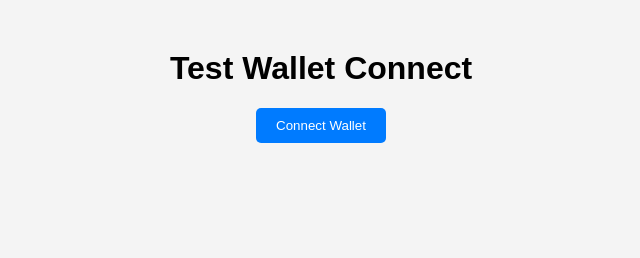
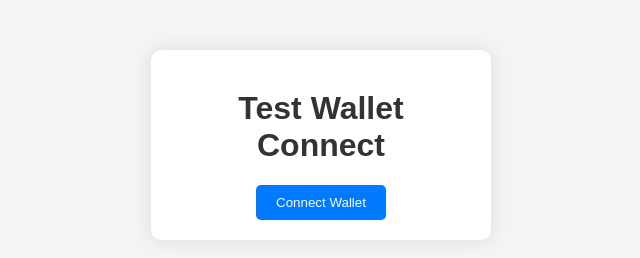
Before and after one commit to timsticks/walletconnect-test, a plain HTML site: page index.html in a window 1280 px wide. Shown: the whole page, without its empty margins (319-959 px from the left). Drawn offline with Linux system fonts and the light colour scheme.

Commit message:
Update styles.css

```diff
--- a/styles.css
+++ b/styles.css
@@ -2,28 +2,35 @@ body {
     font-family: Arial, sans-serif;
     text-align: center;
     background-color: #f4f4f4;
+    color: #333;
     margin: 0;
     padding: 0;
 }
 
 .container {
-    margin-top: 50px;
+    padding: 20px;
+    margin: 50px auto;
+    width: 300px;
+    background: #fff;
+    border-radius: 10px;
+    box-shadow: 0 0 20px rgba(0, 0, 0, 0.1);
+}
+
+h1 {
+    margin-top: 20px;
+    color: #333;
 }
 
 button {
-    padding: 10px 20px;
     background-color: #007bff;
     color: #fff;
     border: none;
+    padding: 10px 20px;
     border-radius: 5px;
     cursor: pointer;
     transition: background-color 0.3s ease;
 }
 
 button:hover {
-    background-color: #0069d9;
+    background-color: #0056b3;
 }
-
-#walletAddressDisplay {
-    margin-top: 20px;
-}
```
